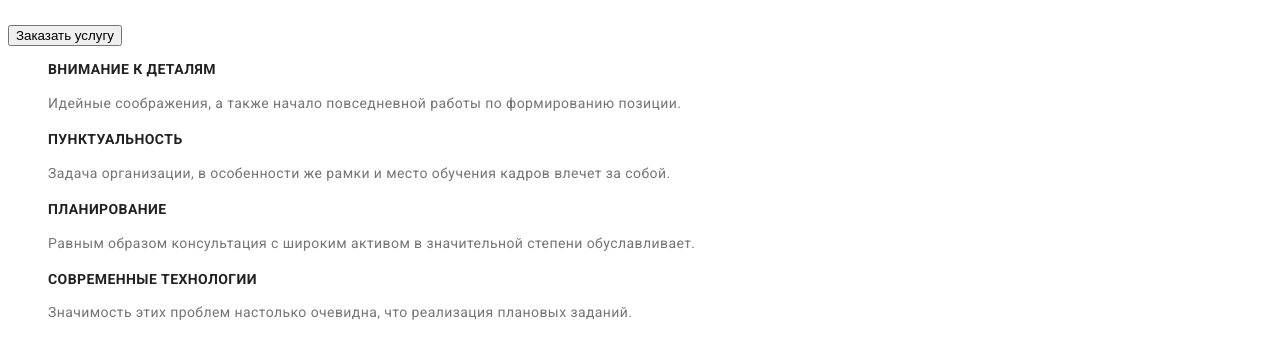
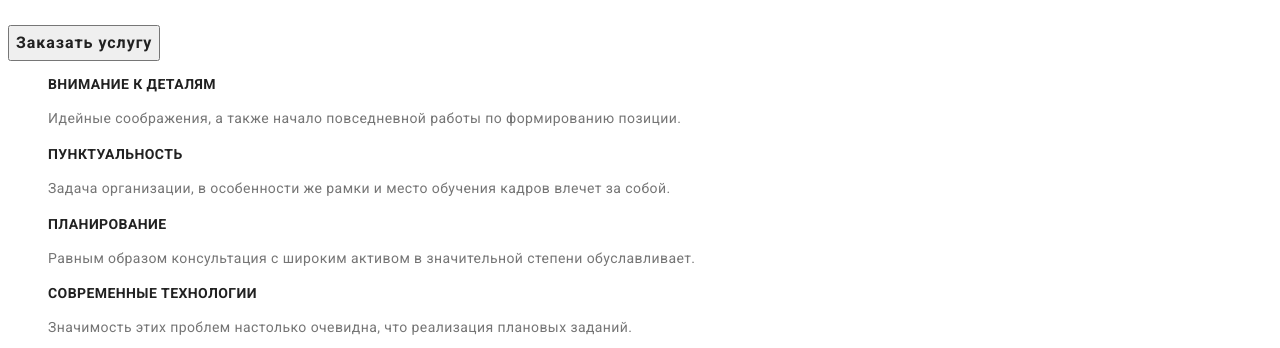
Before and after one commit to AVasilenko22/goit-markup-hw-01, a plain HTML site: page studiya.html in a window 1280 px wide. Shown: the part 243-591 px from the top of the page. Drawn offline with Linux system fonts and the light colour scheme.

Commit message:
Update studiya.html

```diff
--- a/studiya.html
+++ b/studiya.html
@@ -27,7 +27,7 @@
             <main>
                 <section class="hero">
                     <h1 class="hero-text">Эффективные решения для вашего бизнеса</h1>
-                    <button type="button" class="btn">Заказать услугу</button>
+                    <button type="button" class="hero-btn">Заказать услугу</button>
                 </section>
                 <section class="works">
                     <ul class="works-list list">
```
